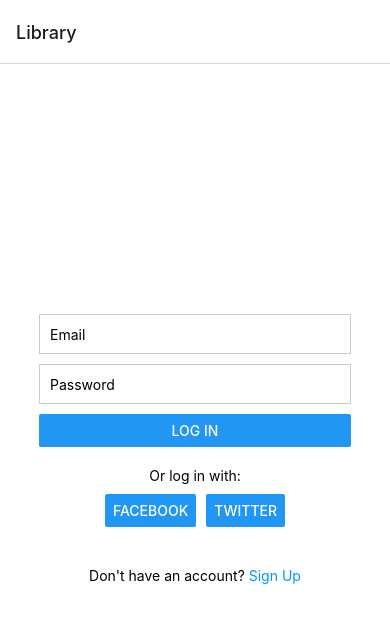
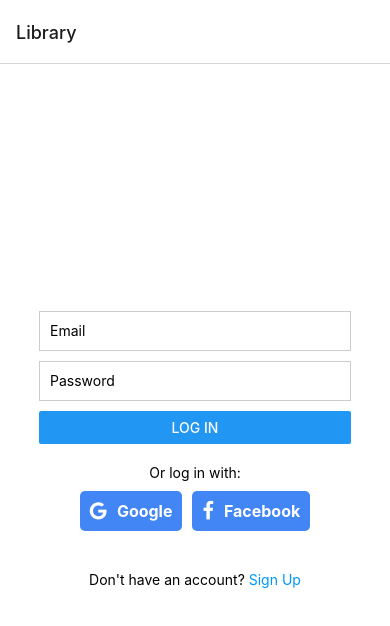
Before and after one commit to RodolfoMRibeiro/iRead, a React Native app: screen / in a window 390 px wide. Shown: the top 626 px of the page. Built offline with nearby package versions, Linux system fonts and the light colour scheme.

Commit message:
feat: create social login button

```diff
--- /dev/null
+++ b/src/components/SocialLoginButton/index.tsx
@@ -0,0 +1,22 @@
+import React from 'react';
+import Icon from 'react-native-vector-icons/FontAwesome';
+import { Button, Text } from './styles';
+
+interface SocialButtonProps {
+  lable: string;
+  iconName: string;
+  onPress: () => void;
+}
+
+export const SocialLoginButton: React.FC<SocialButtonProps> = ({
+  lable,
+  iconName,
+  onPress,
+}) => {
+  return (
+    <Button onPress={onPress}>
+      <Icon name={iconName} size={20} color="#ffffff" />
+      <Text>{lable}</Text>
+    </Button>
+  );
+};
--- /dev/null
+++ b/src/components/SocialLoginButton/styles.ts
@@ -0,0 +1,16 @@
+import styled from 'styled-components/native';
+
+export const Button = styled.TouchableOpacity`
+  background-color: #4285f4;
+  padding: 10px;
+  border-radius: 5px;
+  align-items: center;
+  flex-direction: row;
+`;
+
+export const Text = styled.Text`
+  color: #ffffff;
+  font-size: 16px;
+  font-weight: bold;
+  margin-left: 10px;
+`;
--- a/src/screens/auth/index.tsx
+++ b/src/screens/auth/index.tsx
@@ -1,14 +1,27 @@
 import React from 'react';
-import { Container, SocialButton, SocialButtons, Text } from './styles';
+import { Container, SocialButtons, Text } from './styles';
 import { LoginForm } from '../../components/LoginForm';
+import { SocialLoginButton } from '../../components/SocialLoginButton';
 
 const SocialLogin: React.FC = () => {
   return (
     <React.Fragment>
       <Text>Or log in with:</Text>
       <SocialButtons>
-        <SocialButton title="Facebook" />
-        <SocialButton title="Twitter" />
+        <SocialLoginButton
+          lable="Google"
+          iconName="google"
+          onPress={() => {
+            console.log('hello');
+          }}
+        />
+        <SocialLoginButton
+          lable="Facebook"
+          iconName="facebook"
+          onPress={() => {
+            console.log('hello');
+          }}
+        />
       </SocialButtons>
     </React.Fragment>
   );
--- a/src/screens/auth/styles.ts
+++ b/src/screens/auth/styles.ts
@@ -26,11 +26,3 @@ export const SocialButtons = styled.View`
   margin-bottom: 20px;
   gap: 10px;
 `;
-
-export const SocialButton = styled.Button`
-  background-color: #0096ff;
-  color: #fff;
-  padding: 10px;
-  border-radius: 5px;
-  width: 100px;
-`;
```
